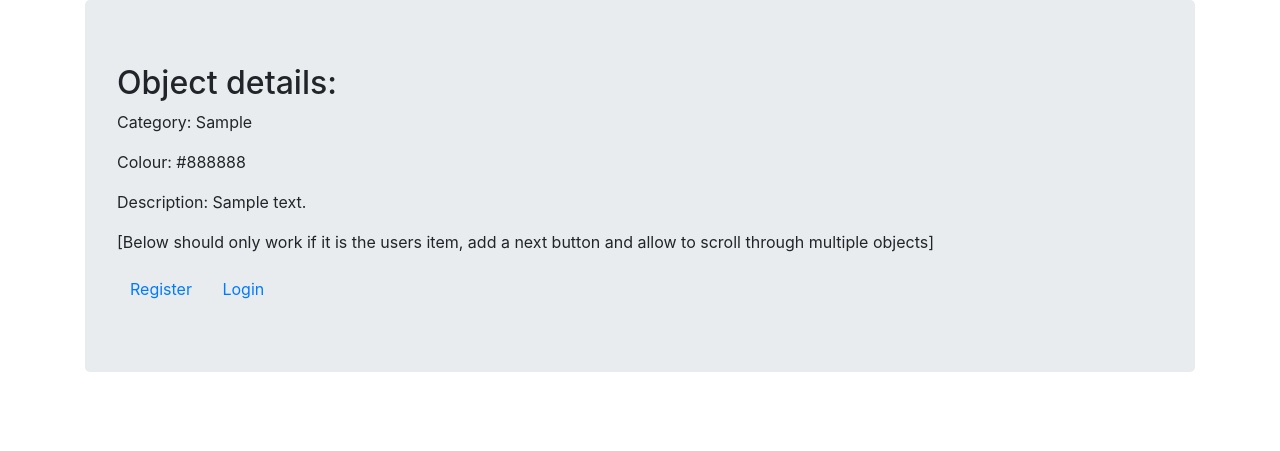
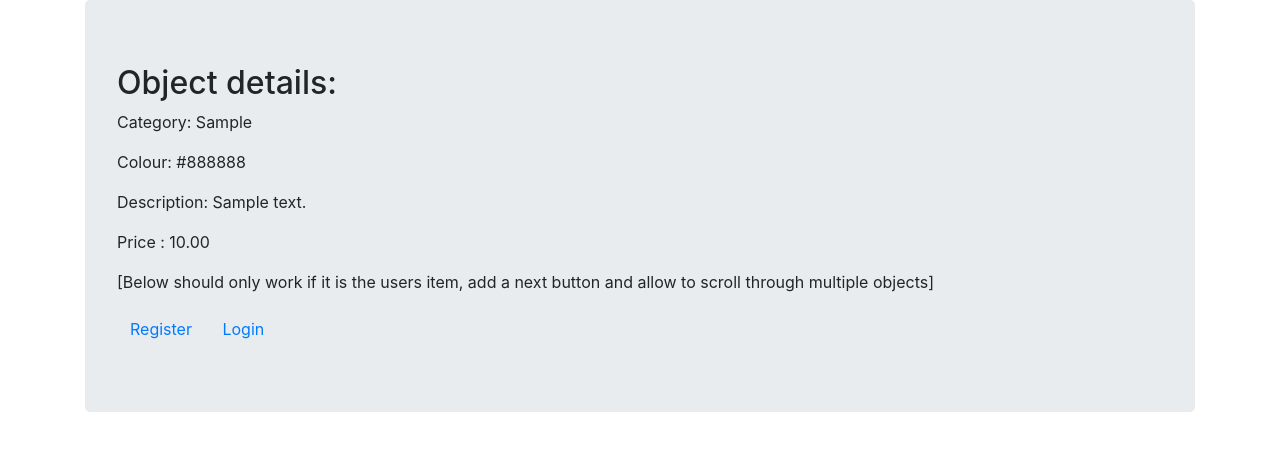
Before and after one commit to sharonm235/django_level_five, a Django app: page /basic_app/object/1 in a window 1280 px wide. Shown: the part 56-507 px from the top of the page. Run offline with Django 3.2, Linux system fonts and the light colour scheme; tables that the repository leaves empty hold one stand-in row (values such as "Sample post"); some libraries are stand-ins or nearby versions.

Commit message:
Added price

```diff
--- a/learning_users/templates/basic_app/object_detail.html
+++ b/learning_users/templates/basic_app/object_detail.html
@@ -8,6 +8,7 @@
   <p> Category: {{object.category}} </p>
   <p> Colour: {{object.colour}} </p>
   <p> Description: {{object.description}} </p>
+  <p> Price : {{object.price}} </p>
 
   <p> [Below should only work if it is the users item, add a next button and allow to scroll through multiple objects] </p>
 
```
